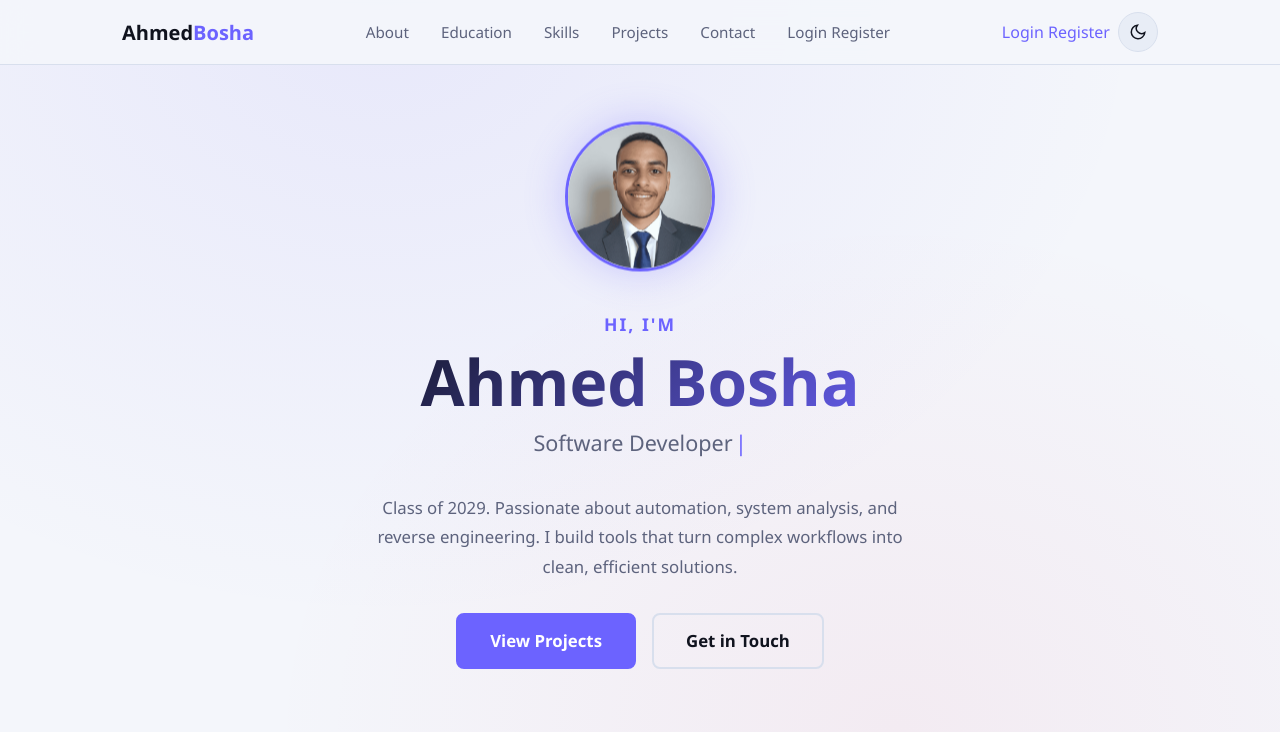
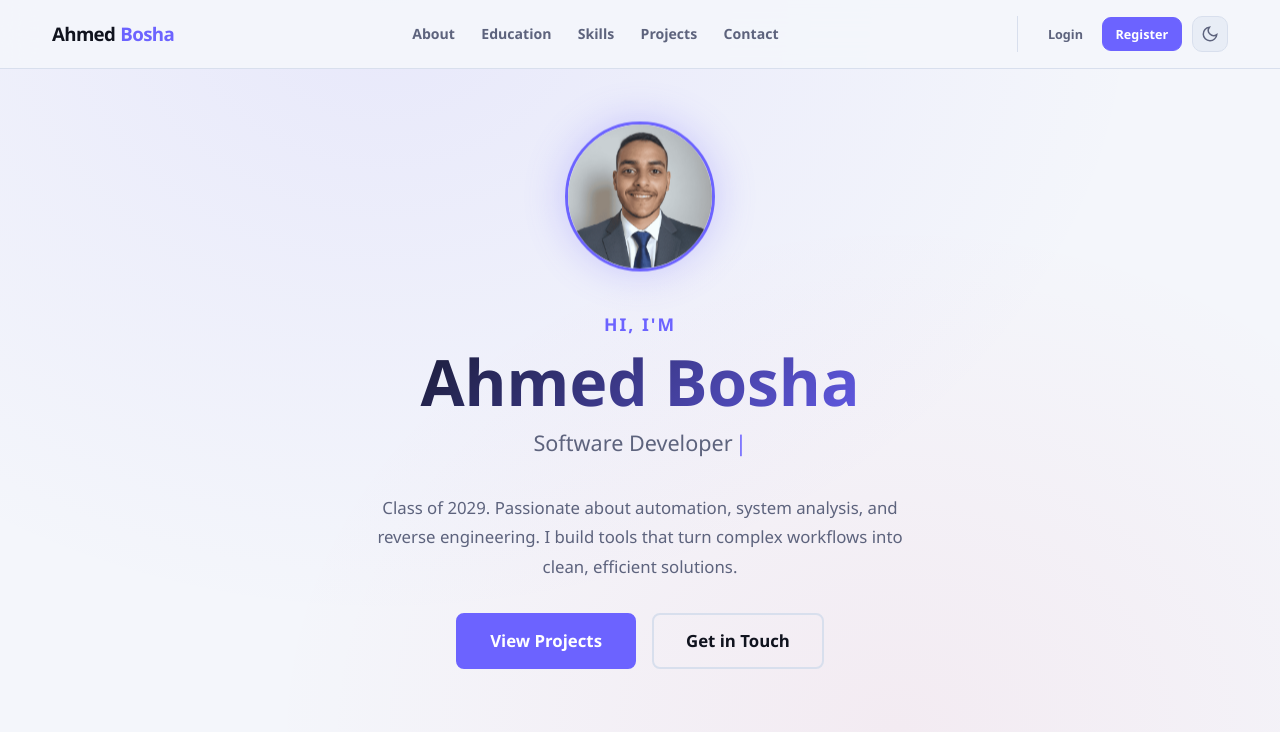
Before and after one commit to R3Dzf/portfolio, a Flask app: page / in a window 1280 px wide. Shown: the top 732 px of the page. Run offline with Flask 3, Linux system fonts and the light colour scheme; data comes from the database, SQL or seed files in the repository; data that the repository does not hold is empty.

Commit message:
Refine navbar layout

```diff
--- a/static/css/style.css
+++ b/static/css/style.css
@@ -105,44 +105,169 @@ img { max-width: 100%; display: block; }
 
 /* ---------- Navbar ---------- */
 .navbar {
-    position: fixed; top: 0; left: 0; right: 0; z-index: 1000;
+    position: fixed;
+    top: 0;
+    left: 0;
+    right: 0;
+    z-index: 1000;
     background: var(--clr-nav-bg);
-    backdrop-filter: blur(14px); -webkit-backdrop-filter: blur(14px);
+    backdrop-filter: blur(16px);
+    -webkit-backdrop-filter: blur(16px);
     border-bottom: 1px solid var(--clr-border);
     transition: background var(--transition), border-color var(--transition);
 }
-.navbar__inner { display: flex; align-items: center; justify-content: space-between; height: 64px; }
-.navbar__logo { font-size: 1.25rem; font-weight: 700; color: var(--clr-text); }
-.navbar__logo .accent { color: var(--clr-primary); }
-.navbar__links { list-style: none; display: flex; gap: var(--space-lg); }
-.navbar__links a { color: var(--clr-text-muted); font-weight: 500; font-size: 0.95rem; transition: color var(--transition); }
-.navbar__links a:hover { color: var(--clr-text); }
+
+.navbar .container {
+    max-width: 1240px;
+}
+
+.navbar__inner {
+    display: flex;
+    align-items: center;
+    min-height: 68px;
+    gap: 1.5rem;
+}
+
+.navbar__logo {
+    display: inline-flex;
+    align-items: baseline;
+    gap: 0.32rem;
+    flex: 0 0 auto;
+    color: var(--clr-text);
+    font-size: 1.17rem;
+    font-weight: 800;
+    letter-spacing: -0.035em;
+    white-space: nowrap;
+}
+
+.navbar__logo:hover {
+    color: var(--clr-text);
+}
+
+.navbar__logo .accent {
+    color: var(--clr-primary);
+}
+
+.navbar__links {
+    list-style: none;
+    display: flex;
+    align-items: center;
+    justify-content: center;
+    gap: 1.65rem;
+    margin: 0 auto;
+    padding: 0;
+}
+
+.navbar__links a {
+    position: relative;
+    display: inline-flex;
+    align-items: center;
+    min-height: 38px;
+    color: var(--clr-text-muted);
+    font-size: 0.88rem;
+    font-weight: 600;
+    white-space: nowrap;
+    transition: color var(--transition);
+}
+
+.navbar__links > li > a::after {
+    content: "";
+    position: absolute;
+    left: 50%;
+    bottom: 2px;
+    width: 0;
+    height: 2px;
+    border-radius: 999px;
+    background: var(--clr-primary);
+    transform: translateX(-50%);
+    transition: width 0.22s ease;
+}
+
+.navbar__links > li > a:hover {
+    color: var(--clr-text);
+}
+
+.navbar__links > li > a:hover::after {
+    width: 18px;
+}
 
 .navbar__actions {
     display: flex;
     align-items: center;
-    gap: var(--space-sm);
+    gap: 0.65rem;
+    flex: 0 0 auto;
+    padding-left: 1.05rem;
+    border-left: 1px solid var(--clr-border);
+}
+
+.navbar__account-actions {
+    display: flex;
+    align-items: center;
+    gap: 0.35rem;
+}
+
+.navbar__account-link {
+    display: inline-flex;
+    align-items: center;
+    justify-content: center;
+    min-height: 34px;
+    padding: 0.42rem 0.78rem;
+    border-radius: 9px;
+    font-size: 0.79rem;
+    font-weight: 700;
+    line-height: 1;
+    white-space: nowrap;
+    transition: background var(--transition), border-color var(--transition), color var(--transition), transform var(--transition);
+}
+
+.navbar__account-link--login {
+    color: var(--clr-text-muted);
+    border: 1px solid transparent;
+}
+
+.navbar__account-link--login:hover {
+    color: var(--clr-text);
+    background: var(--clr-surface-2);
+}
+
+.navbar__account-link--primary {
+    color: #fff;
+    background: var(--clr-primary);
+    border: 1px solid var(--clr-primary);
+}
+
+.navbar__account-link--primary:hover {
+    color: #fff;
+    background: var(--clr-primary-hover);
+    border-color: var(--clr-primary-hover);
+    transform: translateY(-1px);
+}
+
+.navbar__mobile-only {
+    display: none;
 }
 
 /* ---------- Theme Toggle Button ---------- */
 .theme-toggle-btn {
-    width: 40px;
-    height: 40px;
-    border-radius: 50%;
+    width: 36px;
+    height: 36px;
+    flex: 0 0 36px;
+    border-radius: 10px;
     background: var(--clr-surface-2);
     border: 1px solid var(--clr-border);
-    color: var(--clr-text);
+    color: var(--clr-text-muted);
     display: flex;
     align-items: center;
     justify-content: center;
     cursor: pointer;
     transition: all var(--transition);
 }
+
 .theme-toggle-btn:hover {
-    background: var(--clr-primary);
-    border-color: var(--clr-primary);
-    color: #fff;
-    transform: rotate(25deg);
+    background: color-mix(in srgb, var(--clr-primary) 15%, var(--clr-surface-2));
+    border-color: color-mix(in srgb, var(--clr-primary) 55%, var(--clr-border));
+    color: var(--clr-primary);
+    transform: translateY(-1px);
 }
 
 [data-theme="dark"] .sun-icon { display: block; }
```
Also changed, not shown: other parts of static/css/style.css (+68 -4 lines).
